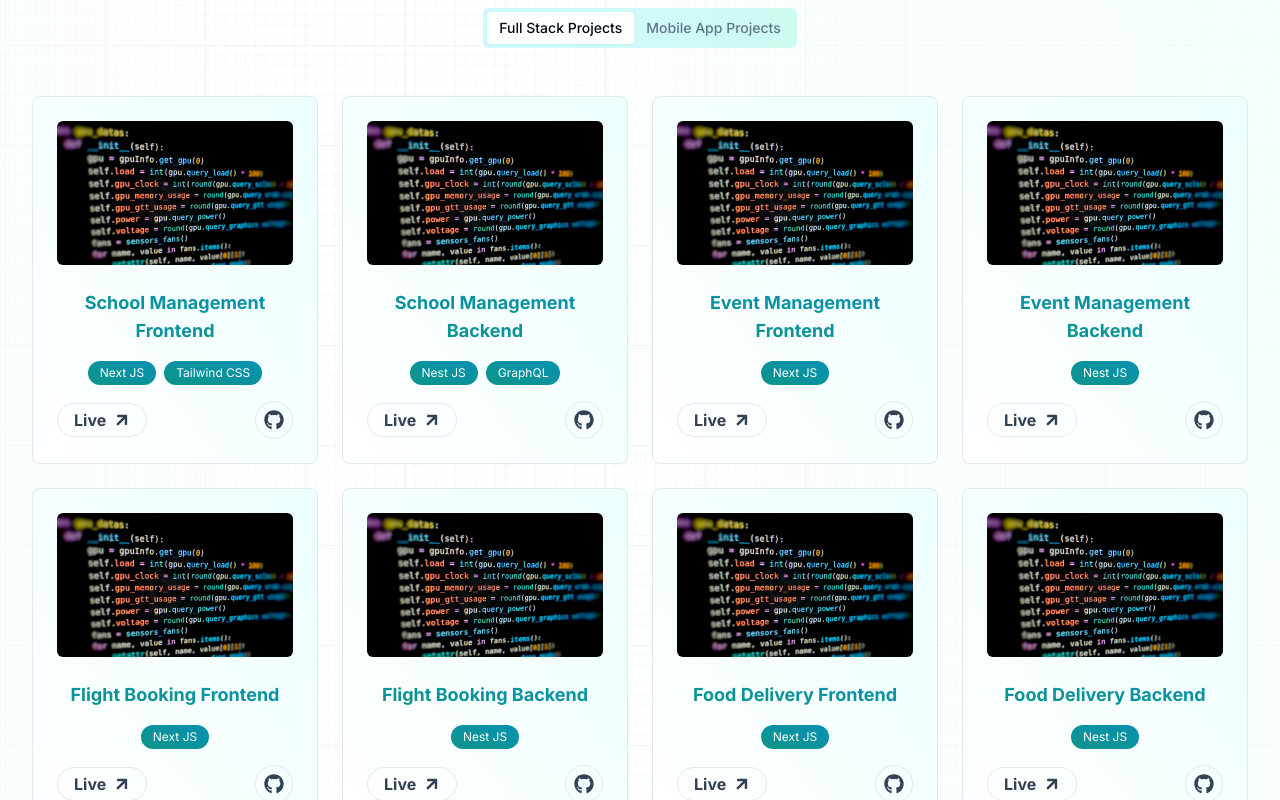
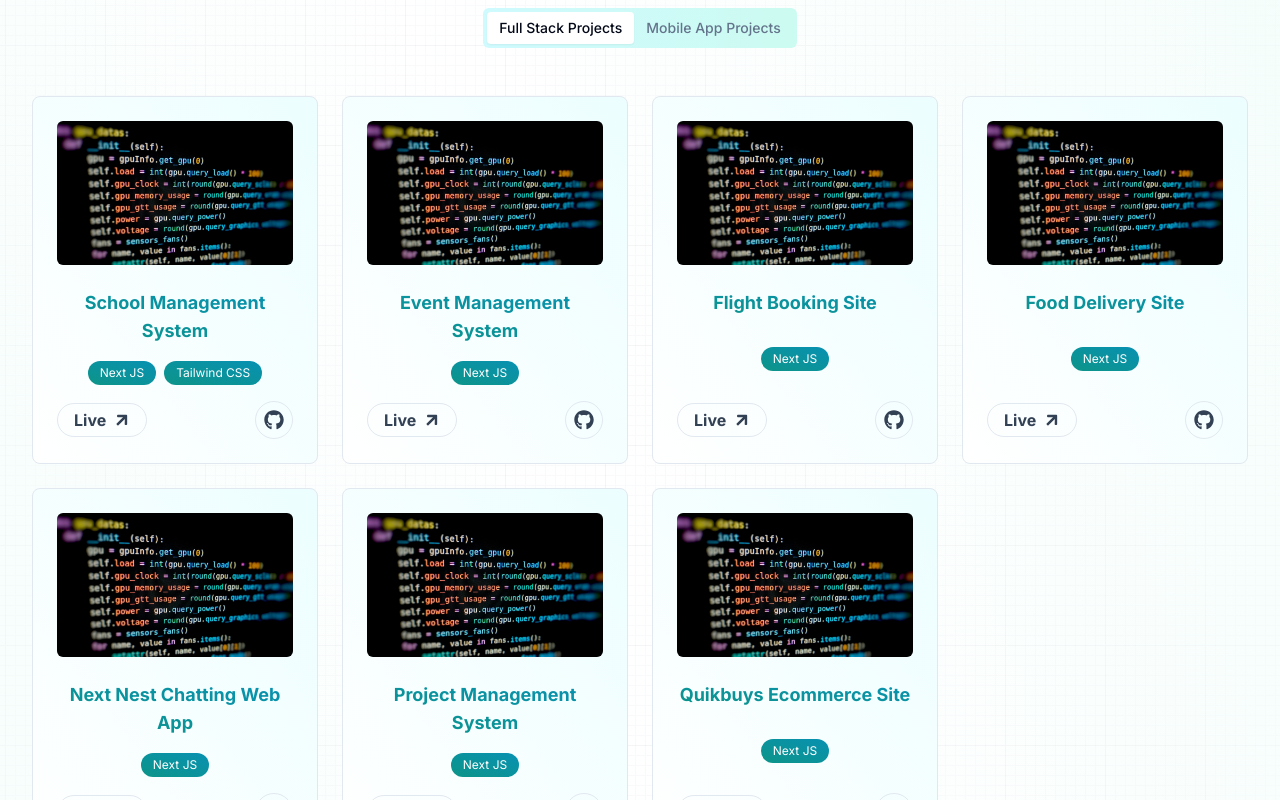
Before and after one commit to nadim-chowdhury/portfolio, a Next.js app: page / in a window 1280 px wide. Shown: the part 1360-2160 px from the top of the page. Built offline with nearby package versions, Linux system fonts and the light colour scheme.

Commit message:
code optimized

```diff
--- a/src/components/Experiences.tsx
+++ b/src/components/Experiences.tsx
@@ -45,7 +45,7 @@
           <motion.div
             key={index}
             variants={itemVariants}
-            className="bg-white p-6 rounded-md border transition-all duration-300 hover:bg-gradient-to-tr hover:from-cyan-50 hover:to-white"
+            className="bg-gradient-to-tr from-white to-cyan-50 p-6 rounded-md border transition-all duration-300 hover:bg-gradient-to-tr hover:from-cyan-50 hover:to-white"
           >
             <div className="flex items-center gap-4">
               <div>
--- a/src/components/Footer.tsx
+++ b/src/components/Footer.tsx
@@ -9,7 +9,7 @@
         initial={{ opacity: 0, y: 0 }}
         animate={{ opacity: 1, y: 0 }}
         transition={{ duration: 0.5 }}
-        className="bg-gradient-to-r from-white to-teal-50 border rounded-xl py-2 px-4"
+        className="bg-gradient-to-r from-white to-teal-50 border rounded-full py-2 px-4"
       >
         <p className="text-sm lg:text-base text-center">
           &copy;2024 All Rights Reserved By{" "}
--- a/src/utls/demoData.js
+++ b/src/utls/demoData.js
@@ -24,7 +24,7 @@
 export const myProjects = [
   {
     id: 1,
-    title: "School Management Frontend",
+    title: "School Management System",
     desc: "",
     type: "",
     img: "/projects-card-img.jpg",
@@ -38,25 +38,25 @@
       link: "",
     },
   },
-  {
-    id: 2,
-    title: "School Management Backend",
-    desc: "",
-    type: "",
-    img: "/projects-card-img.jpg",
-    technologyUsed: ["Nest JS", "GraphQL"],
-    live: {
-      icon: "",
-      link: "https://scl-mgt-sys-server.onrender.com",
-    },
-    github: {
-      icon: "",
-      link: "",
-    },
-  },
+  // {
+  //   id: 2,
+  //   title: "School Management Backend",
+  //   desc: "",
+  //   type: "",
+  //   img: "/projects-card-img.jpg",
+  //   technologyUsed: ["Nest JS", "GraphQL"],
+  //   live: {
+  //     icon: "",
+  //     link: "https://scl-mgt-sys-server.onrender.com",
+  //   },
+  //   github: {
+  //     icon: "",
+  //     link: "",
+  //   },
+  // },
   {
     id: 3,
-    title: "Event Management Frontend",
+    title: "Event Management System",
     desc: "",
     type: "",
     img: "/projects-card-img.jpg",
@@ -70,25 +70,25 @@
       link: "",
     },
   },
-  {
-    id: 4,
-    title: "Event Management Backend",
-    desc: "",
-    type: "",
-    img: "/projects-card-img.jpg",
-    technologyUsed: ["Nest JS"],
-    live: {
-      icon: "",
-      link: "https://event-management-backend-ub9d.onrender.com",
-    },
-    github: {
-      icon: "",
-      link: "",
-    },
-  },
+  // {
+  //   id: 4,
+  //   title: "Event Management Backend",
+  //   desc: "",
+  //   type: "",
+  //   img: "/projects-card-img.jpg",
+  //   technologyUsed: ["Nest JS"],
+  //   live: {
+  //     icon: "",
+  //     link: "https://event-management-backend-ub9d.onrender.com",
+  //   },
+  //   github: {
+  //     icon: "",
+  //     link: "",
+  //   },
+  // },
   {
     id: 5,
-    title: "Flight Booking Frontend",
+    title: "Flight Booking Site",
     desc: "",
     type: "",
     img: "/projects-card-img.jpg",
@@ -102,25 +102,25 @@
       link: "",
     },
   },
-  {
-    id: 6,
-    title: "Flight Booking Backend",
-    desc: "",
-    type: "",
-    img: "/projects-card-img.jpg",
-    technologyUsed: ["Nest JS"],
-    live: {
-      icon: "",
-      link: "https://flight-booking-backend-xesh.onrender.com",
-    },
-    github: {
-      icon: "",
-      link: "",
-    },
-  },
+  // {
+  //   id: 6,
+  //   title: "Flight Booking Backend",
+  //   desc: "",
+  //   type: "",
+  //   img: "/projects-card-img.jpg",
+  //   technologyUsed: ["Nest JS"],
+  //   live: {
+  //     icon: "",
+  //     link: "https://flight-booking-backend-xesh.onrender.com",
+  //   },
+  //   github: {
+  //     icon: "",
+  //     link: "",
+  //   },
+  // },
   {
     id: 7,
-    title: "Food Delivery Frontend",
+    title: "Food Delivery Site",
     desc: "",
     type: "",
     img: "/projects-card-img.jpg",
@@ -134,25 +134,25 @@
       link: "",
     },
   },
-  {
-    id: 8,
-    title: "Food Delivery Backend",
-    desc: "",
-    type: "",
-    img: "/projects-card-img.jpg",
-    technologyUsed: ["Nest JS"],
-    live: {
-      icon: "",
-      link: "https://food-delivery-server-ybc5.onrender.com",
-    },
-    github: {
-      icon: "",
-      link: "",
-    },
-  },
+  // {
+  //   id: 8,
+  //   title: "Food Delivery Backend",
+  //   desc: "",
+  //   type: "",
+  //   img: "/projects-card-img.jpg",
+  //   technologyUsed: ["Nest JS"],
+  //   live: {
+  //     icon: "",
+  //     link: "https://food-delivery-server-ybc5.onrender.com",
+  //   },
+  //   github: {
+  //     icon: "",
+  //     link: "",
+  //   },
+  // },
   {
     id: 9,
-    title: "Next Nest Chat Frontend",
+    title: "Next Nest Chatting Web App",
     desc: "",
     type: "",
     img: "/projects-card-img.jpg",
@@ -166,25 +166,25 @@
       link: "",
     },
   },
-  {
-    id: 10,
-    title: "Next Nest Chat Backend",
-    desc: "",
-    type: "",
-    img: "/projects-card-img.jpg",
-    technologyUsed: ["Nest JS"],
-    live: {
-      icon: "",
-      link: "https://next-nest-chat-app-backend.onrender.com",
-    },
-    github: {
-      icon: "",
-      link: "",
-    },
-  },
+  // {
+  //   id: 10,
+  //   title: "Next Nest Chat Backend",
+  //   desc: "",
+  //   type: "",
+  //   img: "/projects-card-img.jpg",
+  //   technologyUsed: ["Nest JS"],
+  //   live: {
+  //     icon: "",
+  //     link: "https://next-nest-chat-app-backend.onrender.com",
+  //   },
+  //   github: {
+  //     icon: "",
+  //     link: "",
+  //   },
+  // },
   {
     id: 11,
-    title: "Project Management Frontend",
+    title: "Project Management System",
     desc: "",
     type: "",
     img: "/projects-card-img.jpg",
@@ -198,25 +198,25 @@
       link: "",
     },
   },
-  {
-    id: 12,
-    title: "Project Management Backend",
-    desc: "",
-    type: "",
-    img: "/projects-card-img.jpg",
-    technologyUsed: ["Nest JS"],
-    live: {
-      icon: "",
-      link: "https://project-management-sass-backend.onrender.com",
-    },
-    github: {
-      icon: "",
-      link: "",
-    },
-  },
+  // {
+  //   id: 12,
+  //   title: "Project Management Backend",
+  //   desc: "",
+  //   type: "",
+  //   img: "/projects-card-img.jpg",
+  //   technologyUsed: ["Nest JS"],
+  //   live: {
+  //     icon: "",
+  //     link: "https://project-management-sass-backend.onrender.com",
+  //   },
+  //   github: {
+  //     icon: "",
+  //     link: "",
+  //   },
+  // },
   {
     id: 13,
-    title: "Quikbuys Ecommerce Frontend",
+    title: "Quikbuys Ecommerce Site",
     desc: "",
     type: "",
     img: "/projects-card-img.jpg",
@@ -230,22 +230,22 @@
       link: "",
     },
   },
-  {
-    id: 14,
-    title: "Quikbuys Ecommerce Backend",
-    desc: "",
-    type: "",
-    img: "/projects-card-img.jpg",
-    technologyUsed: ["Nest JS"],
-    live: {
-      icon: "",
-      link: "https://quikbuys-rn-ecom-backend.onrender.com",
-    },
-    github: {
-      icon: "",
-      link: "",
-    },
-  },
+  // {
+  //   id: 14,
+  //   title: "Quikbuys Ecommerce Backend",
+  //   desc: "",
+  //   type: "",
+  //   img: "/projects-card-img.jpg",
+  //   technologyUsed: ["Nest JS"],
+  //   live: {
+  //     icon: "",
+  //     link: "https://quikbuys-rn-ecom-backend.onrender.com",
+  //   },
+  //   github: {
+  //     icon: "",
+  //     link: "",
+  //   },
+  // },
 ];
 
 export const mobileAppProjects = [
@@ -345,38 +345,38 @@
       link: "",
     },
   },
-  {
-    id: 7,
-    title: "Travel UI App",
-    desc: "",
-    type: "",
-    img: "/projects-card-img.jpg",
-    technologyUsed: ["React Native"],
-    live: {
-      icon: "",
-      link: "",
-    },
-    github: {
-      icon: "",
-      link: "",
-    },
-  },
-  {
-    id: 8,
-    title: "JSM Aora App ",
-    desc: "",
-    type: "",
-    img: "/projects-card-img.jpg",
-    technologyUsed: ["React Native"],
-    live: {
-      icon: "",
-      link: "",
-    },
-    github: {
-      icon: "",
-      link: "",
-    },
-  },
+  // {
+  //   id: 7,
+  //   title: "Travel UI App",
+  //   desc: "",
+  //   type: "",
+  //   img: "/projects-card-img.jpg",
+  //   technologyUsed: ["React Native"],
+  //   live: {
+  //     icon: "",
+  //     link: "",
+  //   },
+  //   github: {
+  //     icon: "",
+  //     link: "",
+  //   },
+  // },
+  // {
+  //   id: 8,
+  //   title: "JSM Aora App ",
+  //   desc: "",
+  //   type: "",
+  //   img: "/projects-card-img.jpg",
+  //   technologyUsed: ["React Native"],
+  //   live: {
+  //     icon: "",
+  //     link: "",
+  //   },
+  //   github: {
+  //     icon: "",
+  //     link: "",
+  //   },
+  // },
   {
     id: 9,
     title: "Explore Place App",
@@ -438,8 +438,10 @@
       "Developing a drag-and-drop website builder similar to Wix and Google Sites.",
       "Working on event management software solutions.",
       "Multi-tenancy website builder with subdomain publishing functionality.",
+      "Worked on inhouse project with multiple pages UI design & api implementation.",
     ],
-    techUsed: "React JS, GraphQL API, Ant Design, Bootstrap, React Router Dom",
+    techUsed:
+      "React JS, GraphQL API, Ant Design, Bootstrap, React Router Dom, RTK Query",
   },
   {
     title: "Frontend Trainee (Mediusware Ltd)",
@@ -455,7 +457,7 @@
       "Next JS, Redux Toolkit, RTK Query, Ant Design, Tailwind CSS, REST API",
   },
   {
-    title: "Frontend Developer (Freelancer)",
+    title: "Frontend Developer (Freelance)",
     date: "01 June, 2023 - 30 November, 2023",
     tasks: [
       "Developed frontend solutions for various projects, including a School Management System built with Angular and a Flight Ticket Booking website with full functionality.",
```
